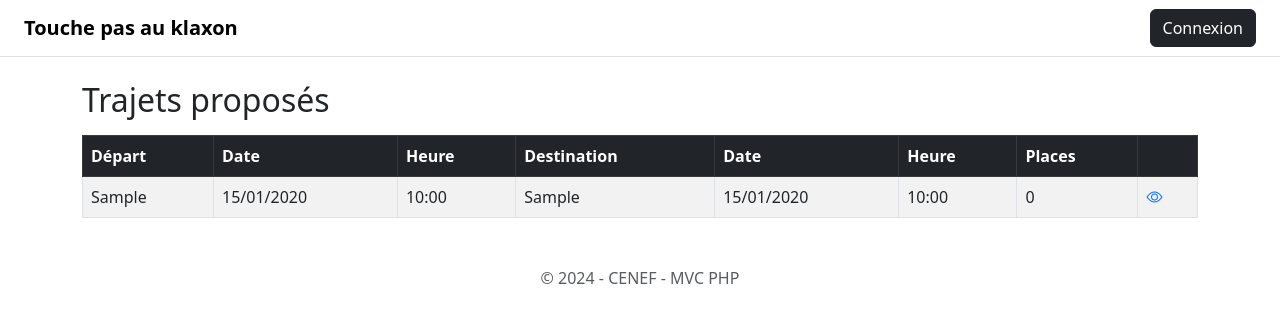
After one commit to alexiszirnhelt-ai/touche-pas-au-klaxon, a PHP site: template app/Views/home.php in a window 1280 px wide. The commit adds this page. Shown: the top 323 px of the page. Run offline with PHP 8.4, Linux system fonts and the light colour scheme; the template is opened without the code that fills it: most values are stand-ins (such as "Sample title", 1, 10 or a date in 2020); a stand-in replaces the project's code that opens the database connection.

Commit message:
feat: page accueil avec liste des trajets

```diff
--- /dev/null
+++ b/app/Views/home.php
@@ -0,0 +1,71 @@
+<!DOCTYPE html>
+<html lang="fr">
+<head>
+    <meta charset="UTF-8">
+    <meta name="viewport" content="width=device-width, initial-scale=1.0">
+    <title>Touche pas au klaxon</title>
+    <link href="https://cdn.jsdelivr.net/npm/bootstrap@5.3.0/dist/css/bootstrap.min.css" rel="stylesheet">
+    <link href="https://cdn.jsdelivr.net/npm/bootstrap-icons@1.11.0/font/bootstrap-icons.css" rel="stylesheet">
+</head>
+<body>
+
+<nav class="navbar navbar-light bg-white border-bottom px-4 d-flex justify-content-between">
+    <span class="navbar-brand fw-bold">Touche pas au klaxon</span>
+    <div class="d-flex align-items-center gap-3">
+        <?php if (isset($_SESSION['user'])): ?>
+            <a href="/trajet/create" class="btn btn-dark">Créer un trajet</a>
+            <span>Bonjour <?= htmlspecialchars($_SESSION['user']['prenom'] . ' ' . $_SESSION['user']['nom']) ?></span>
+            <a href="/logout" class="btn btn-dark">Déconnexion</a>
+        <?php else: ?>
+            <a href="/login" class="btn btn-dark">Connexion</a>
+        <?php endif; ?>
+    </div>
+</nav>
+
+<div class="container mt-4">
+    <h2 class="mb-3">Trajets proposés</h2>
+
+    <table class="table table-bordered table-striped">
+        <thead class="table-dark">
+            <tr>
+                <th>Départ</th>
+                <th>Date</th>
+                <th>Heure</th>
+                <th>Destination</th>
+                <th>Date</th>
+                <th>Heure</th>
+                <th>Places</th>
+                <th></th>
+            </tr>
+        </thead>
+        <tbody>
+            <?php foreach ($trajets as $trajet): ?>
+            <tr>
+                <td><?= htmlspecialchars($trajet['agence_depart']) ?></td>
+                <td><?= date('d/m/Y', strtotime($trajet['datetime_depart'])) ?></td>
+                <td><?= date('H:i', strtotime($trajet['datetime_depart'])) ?></td>
+                <td><?= htmlspecialchars($trajet['agence_arrivee']) ?></td>
+                <td><?= date('d/m/Y', strtotime($trajet['datetime_arrivee'])) ?></td>
+                <td><?= date('H:i', strtotime($trajet['datetime_arrivee'])) ?></td>
+                <td><?= (int) $trajet['places_dispo'] ?></td>
+                <td class="text-nowrap">
+                    <a href="/trajet/<?= (int) $trajet['id'] ?>" title="Voir"><i class="bi bi-eye"></i></a>
+                    <?php if (isset($_SESSION['user']) && $_SESSION['user']['id'] === $trajet['utilisateur_id']): ?>
+                        <a href="/trajet/edit/<?= (int) $trajet['id'] ?>" class="ms-1" title="Modifier"><i class="bi bi-pencil-square"></i></a>
+                        <form action="/trajet/delete/<?= (int) $trajet['id'] ?>" method="POST" class="d-inline ms-1">
+                            <button type="submit" class="btn btn-link p-0" title="Supprimer"><i class="bi bi-trash text-danger"></i></button>
+                        </form>
+                    <?php endif; ?>
+                </td>
+            </tr>
+            <?php endforeach; ?>
+        </tbody>
+    </table>
+</div>
+
+<footer class="text-center text-muted mt-5 mb-3">
+    &copy; 2024 - CENEF - MVC PHP
+</footer>
+
+</body>
+</html>
--- a/composer.json
+++ b/composer.json
@@ -4,7 +4,7 @@
   "minimum-stability": "dev",
   "autoload": {
     "psr-4": {
-      "Alexiszrnhlt\\TouchePasAuKlaxon\\": "app/"
+      "App\\": "app/"
     }
   },
   "authors": [
```
Also changed, not shown: app/Controllers/TrajetController.php (added, +16 -0 lines), app/Models/Trajet.php (added, +30 -0 lines), public/index.php (+6 -3 lines), public/.htaccess.
